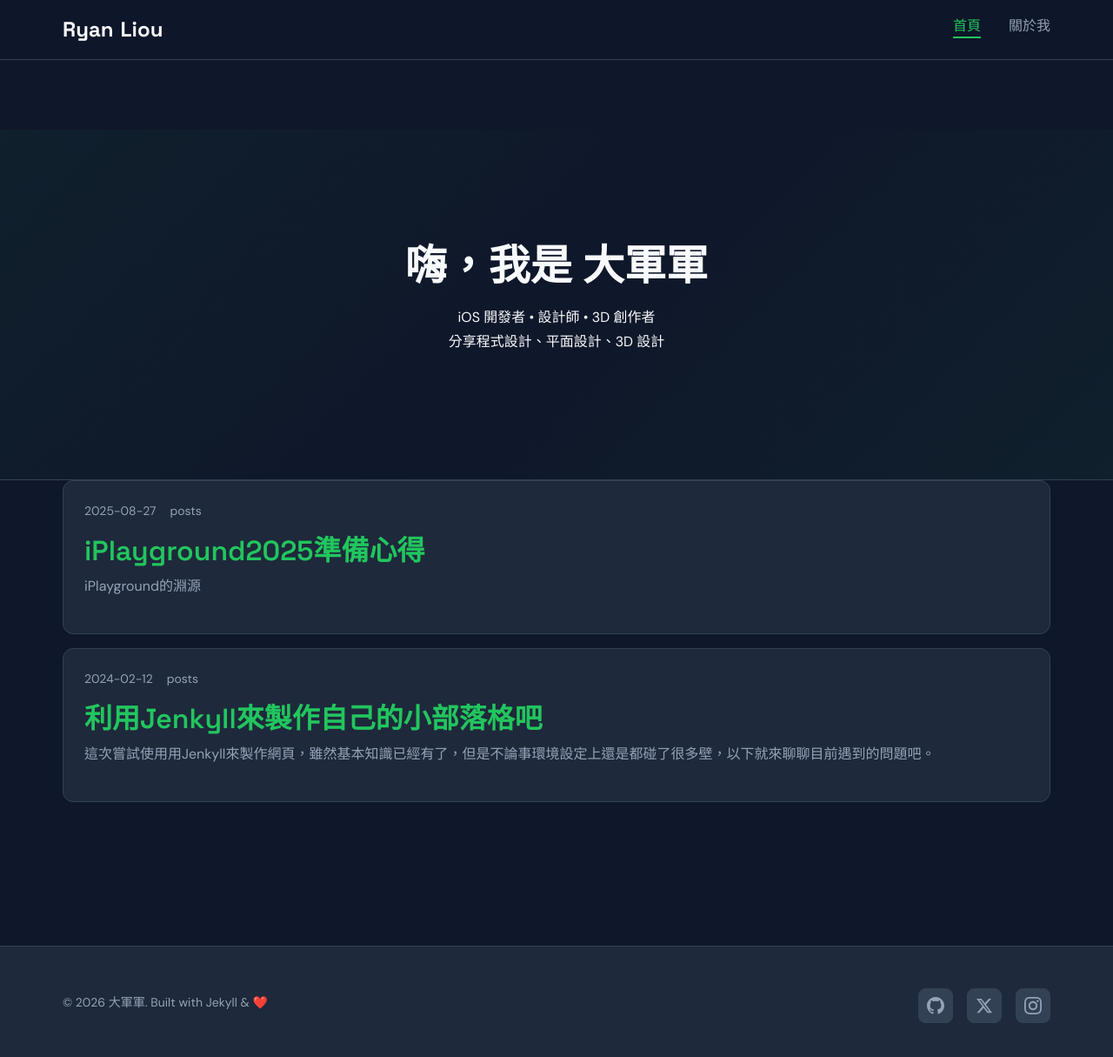
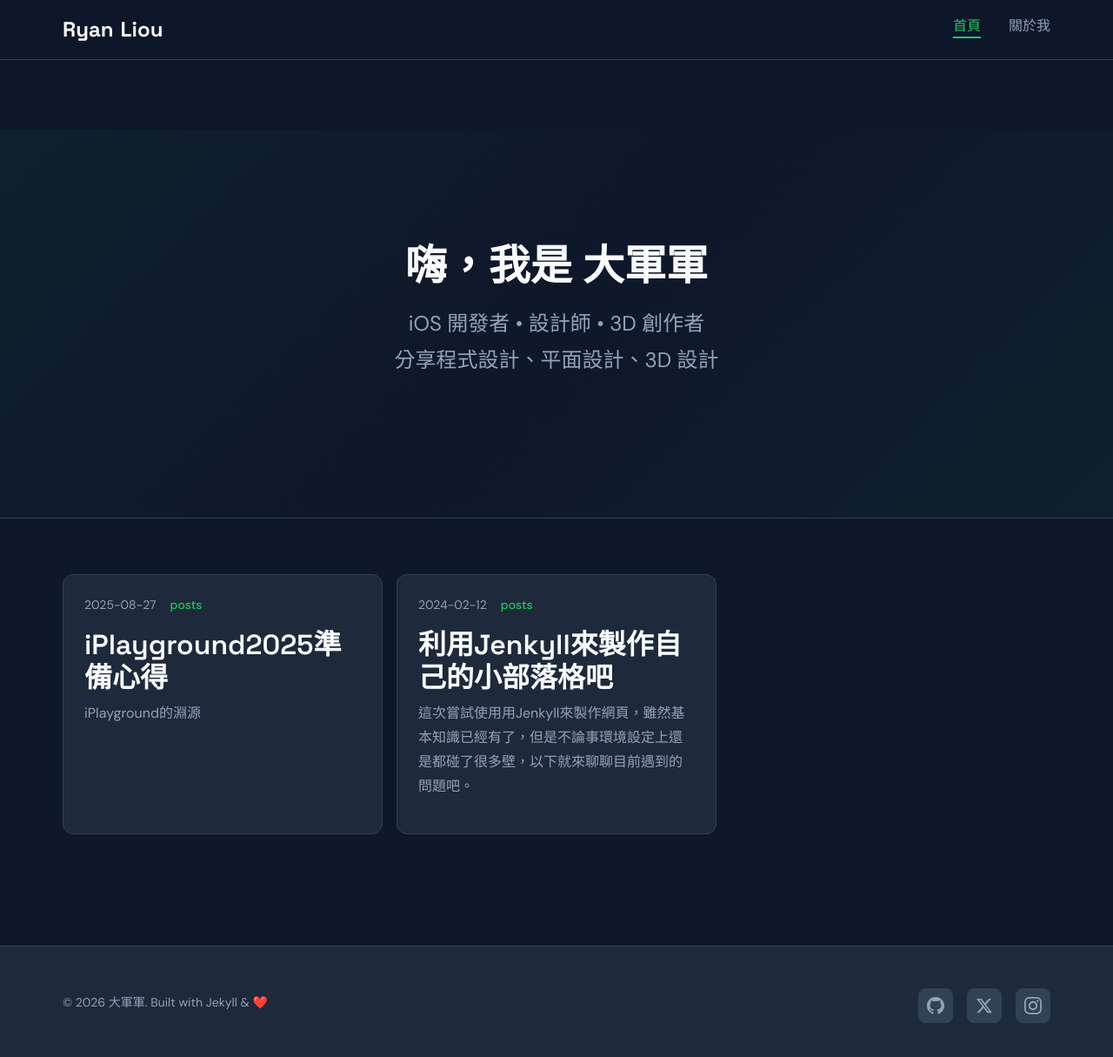
Before and after one commit to danny80916kimo/ryanliouWebsite, a Jekyll site: the page built from docs/index.markdown, in a window 1280 px wide and 1232 px high. Shown: the top 1215 px of the window at 87% size. Built offline with Jekyll 4.4.1, drawn with Linux system fonts in a browser that asks for light colours.

Commit message:
fix: improve home layout CSS and card clickability
- Add missing CSS classes (.section, .section-center, .card-category)
- Fix class names (.subtitle → .hero-subtitle, .grid-3 → .cols-3)
- Improve card image styling with proper img element styles
- Make entire post card clickable for better UX
- Remove inline styles
- Add lazy loading to card images

Co-Authored-By: Claude Sonnet 4.5 <noreply@anthropic.com>

```diff
--- a/docs/_includes/post-card.html
+++ b/docs/_includes/post-card.html
@@ -1,7 +1,7 @@
-<article class="card card-clickable">
+<a href="{{ post.url | relative_url }}" class="card card-clickable" aria-label="Read article: {{ post.title }}">
   {% if post.header_image %}
   <div class="card-image">
-    <img src="{{ post.header_image | relative_url }}" alt="{{ post.title }}">
+    <img src="{{ post.header_image | relative_url }}" alt="{{ post.title }}" loading="lazy">
   </div>
   {% endif %}
 
@@ -16,7 +16,7 @@
     </div>
 
     <h3 class="card-title">
-      <a href="{{ post.url | relative_url }}">{{ post.title }}</a>
+      {{ post.title }}
     </h3>
 
     {% if post.excerpt %}
@@ -33,4 +33,4 @@
     </div>
     {% endif %}
   </div>
-</article>
+</a>
--- a/docs/_layouts/home.html
+++ b/docs/_layouts/home.html
@@ -5,20 +5,20 @@ layout: default
 <div class="hero fade-in">
   <div class="container">
     <h1>嗨，我是 <span>大軍軍</span></h1>
-    <p class="subtitle">iOS 開發者 • 設計師 • 3D 創作者<br>分享程式設計、平面設計、3D 設計</p>
+    <p class="hero-subtitle">iOS 開發者 • 設計師 • 3D 創作者<br>分享程式設計、平面設計、3D 設計</p>
   </div>
 </div>
 
 <section class="section">
   <div class="container">
-    <div class="grid grid-3 stagger-fade-in">
+    <div class="grid cols-3 stagger-fade-in">
       {% for post in site.posts limit:9 %}
         {% include post-card.html %}
       {% endfor %}
     </div>
 
     {% if site.posts.size > 9 %}
-    <div class="section-center" style="margin-top: 3rem;">
+    <div class="section-center">
       <a href="{{ '/posts' | relative_url }}" class="btn btn-secondary">
         查看更多文章
       </a>
--- a/docs/_sass/_components.scss
+++ b/docs/_sass/_components.scss
@@ -106,12 +106,19 @@
 .card-image {
   width: 100%;
   height: 200px;
-  object-fit: cover;
   border-radius: $radius-md;
   margin-bottom: $space-md;
+  overflow: hidden;
 
   @media (min-width: $breakpoint-md) {
     height: 250px;
+  }
+
+  img {
+    width: 100%;
+    height: 100%;
+    object-fit: cover;
+    display: block;
   }
 }
 
@@ -143,6 +150,12 @@
     align-items: center;
     gap: $space-xs;
   }
+}
+
+.card-category {
+  font-size: $font-size-sm;
+  color: $color-cta;
+  font-weight: 500;
 }
 
 .card-excerpt {
--- a/docs/_sass/_layout.scss
+++ b/docs/_sass/_layout.scss
@@ -78,6 +78,26 @@
   display: grid;
   gap: $space-md;
   grid-template-columns: repeat(auto-fit, minmax(280px, 1fr));
+}
+
+// Section utilities
+.section {
+  padding: $space-3xl 0;
+
+  @media (max-width: $breakpoint-md) {
+    padding: $space-2xl 0;
+  }
+}
+
+.section-center {
+  display: flex;
+  justify-content: center;
+  align-items: center;
+  margin-top: $space-3xl;
+
+  @media (max-width: $breakpoint-md) {
+    margin-top: $space-2xl;
+  }
 }
 
 // Flexbox Utilities
```
